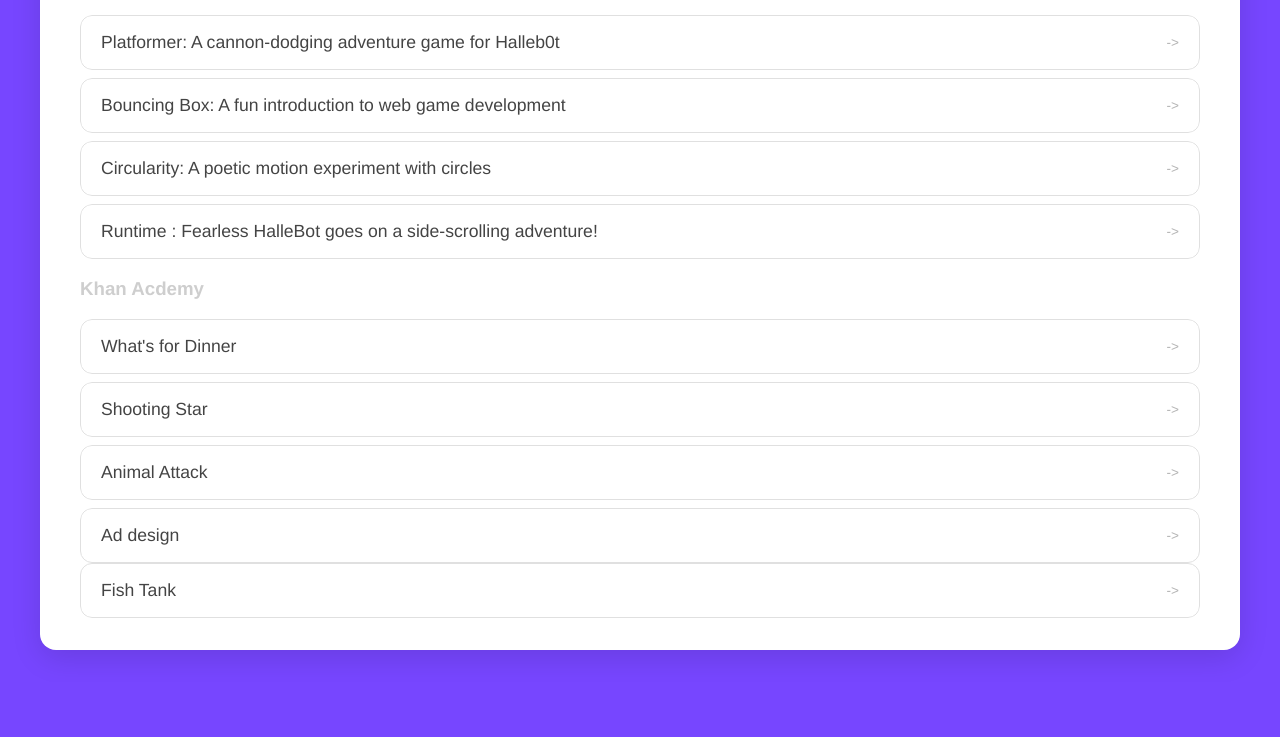
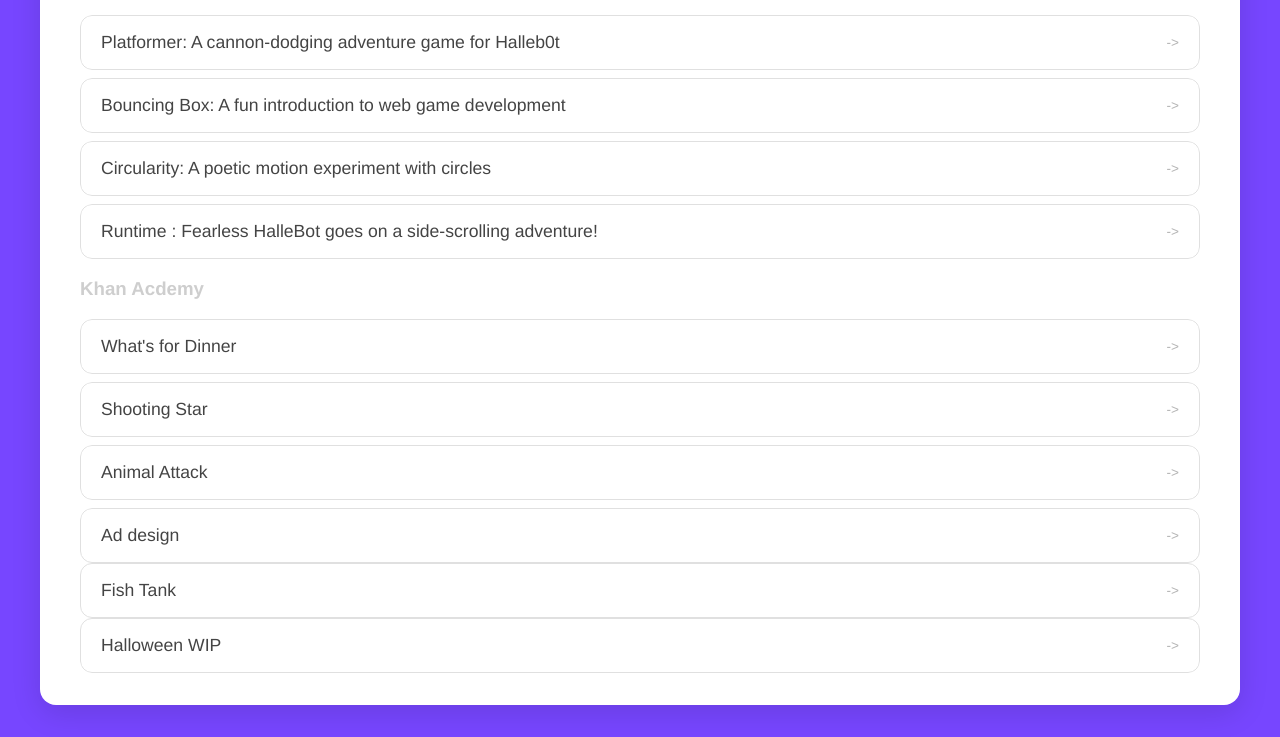
Before and after one commit to kellenvickers/kellenvickers.github.io, a plain HTML site: page portfolio.html in a window 1280 px wide. Shown: the part 245-982 px from the top of the page. Before the commit the page ends 927 px from the top, so only its background shows below. Drawn offline with Linux system fonts and the light colour scheme.

Commit message:
Added somthing spooky

```diff
--- a/portfolio.html
+++ b/portfolio.html
@@ -51,6 +51,8 @@
       <a href="https://www.khanacademy.org/computer-programming/spin-off-of-project-ad-design/6234054094864384" target ="_blank" >Ad design</a>
 
       <a href="https://www.khanacademy.org/computer-programming/spin-off-of-project-fish-tank/4654206043930624" target ="_blank" >Fish Tank </a>
+
+      <a href="https://www.khanacademy.org/computer-programming/vickers_halloween-project/6385046106521600" target ="_blank" >Halloween WIP </a>
       </li>
         </ul>
         </div>
```
